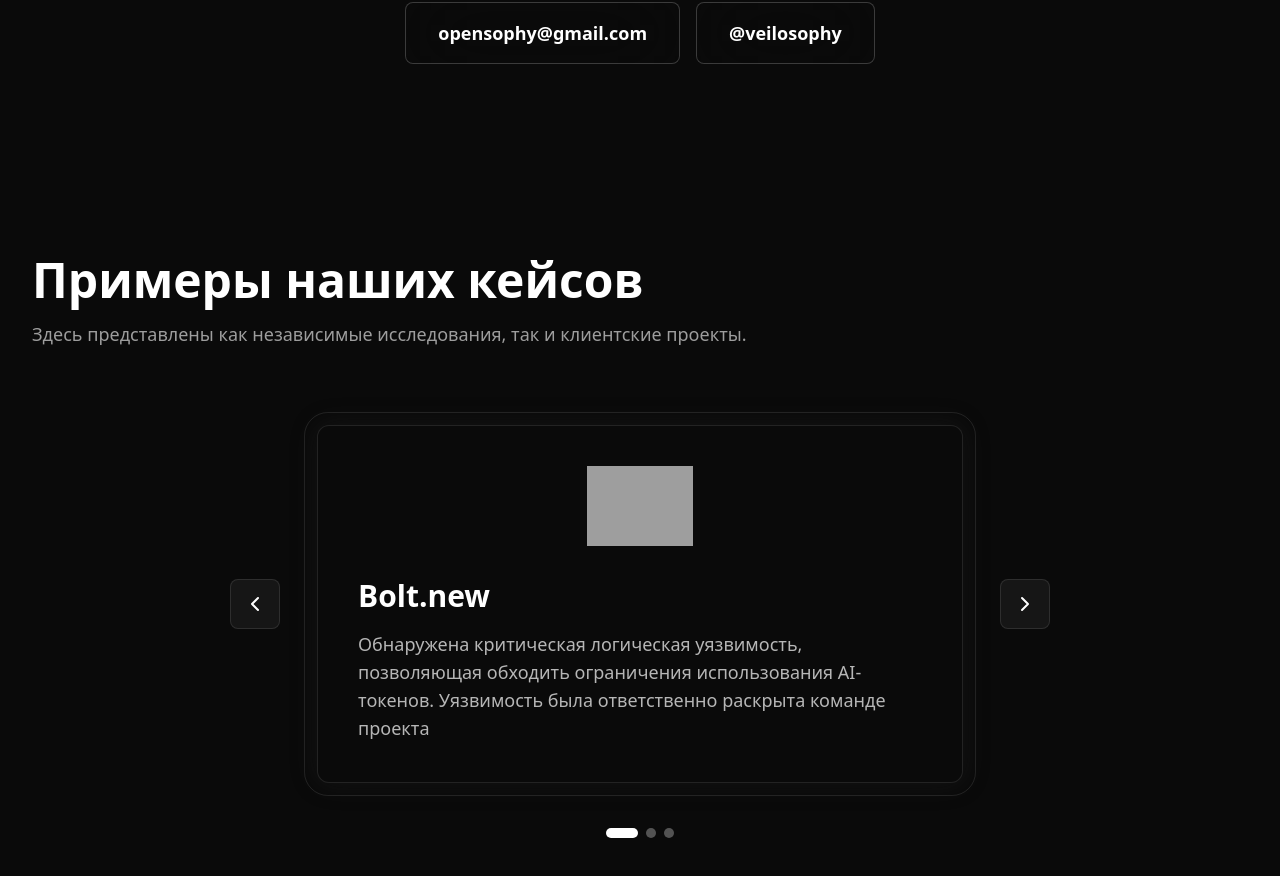
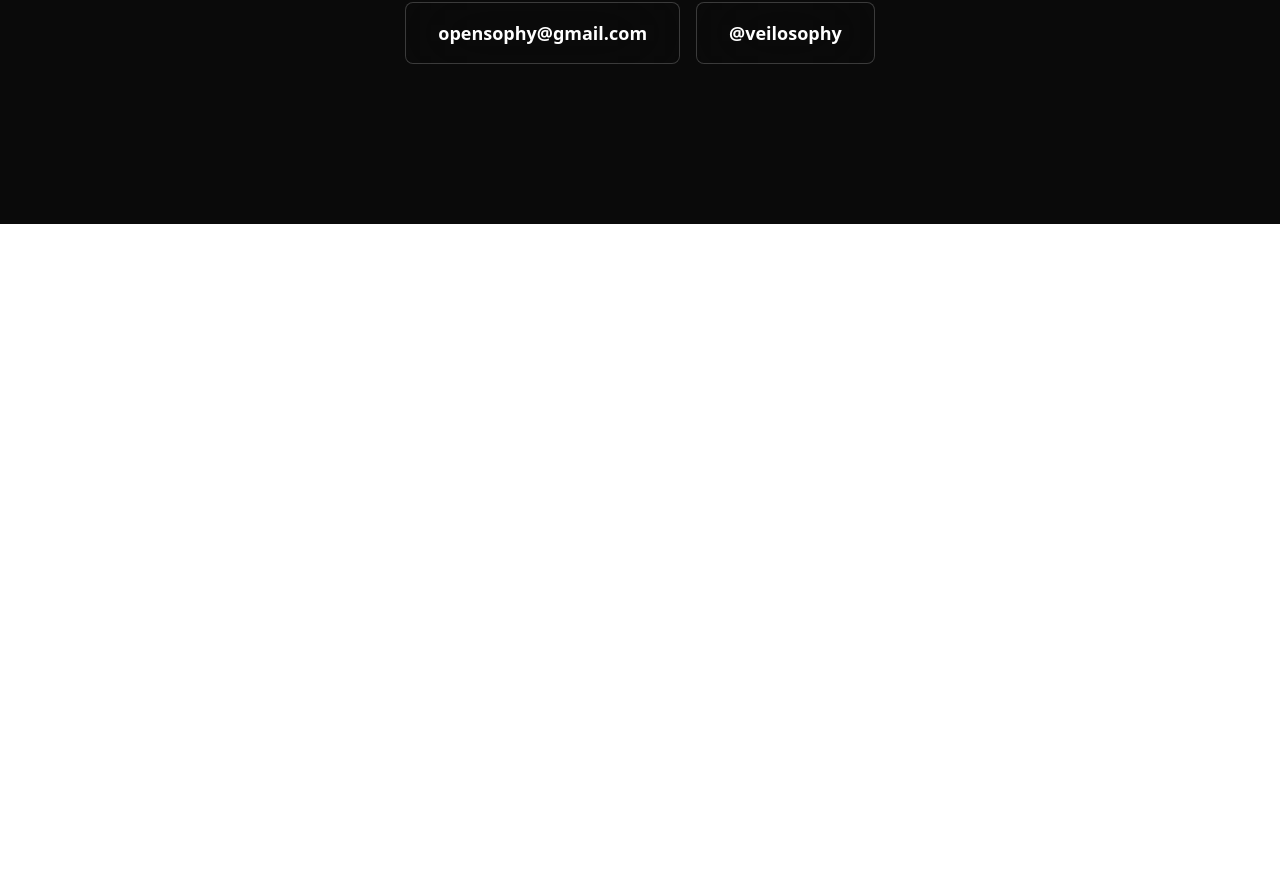
Before and after one commit to opensophy-projects/general, a React (Vite) app: page /services in a window 1280 px wide. Shown: the part 2894-3770 px from the top of the page. After the commit the page ends 3118 px from the top, so only its background shows below. Built offline with nearby package versions, Linux system fonts and the light colour scheme; grey boxes are pictures that could not be loaded.

Commit message:
Updated Services.tsx

```diff
--- a/src/components/pages/Services.tsx
+++ b/src/components/pages/Services.tsx
@@ -1,7 +1,7 @@
-import React, { useState } from 'react';
+import React from 'react';
 import { Helmet } from 'react-helmet-async';
 import { motion } from 'framer-motion';
-import { Shield, Code, Globe, Palette, TestTube, Search, ChevronLeft, ChevronRight } from 'lucide-react';
+import { Shield, Code, Globe, Palette, TestTube, Search } from 'lucide-react';
 import { GlowingEffect } from '../ui/glowing-effect';
 import { cn } from '@/lib/utils';
 
@@ -10,8 +10,6 @@
 }
 
 const Services: React.FC<ServicesProps> = ({ isNegative }) => {
-  const [currentCaseIndex, setCurrentCaseIndex] = useState(0);
-
   const securityServices = [
     {
       id: 'leak-check',
@@ -60,44 +58,8 @@
     }
   ];
 
-  const casesStudies = [
-    {
-      id: 'bolt',
-      title: 'Bolt.new',
-      logo: 'https://upload.wikimedia.org/wikipedia/commons/a/a9/Bolt.new_logoo.png',
-      description: 'Обнаружена критическая логическая уязвимость, позволяющая обходить ограничения использования AI-токенов. Уязвимость была ответственно раскрыта команде проекта'
-    },
-    {
-      id: 'n8n',
-      title: 'N8N',
-      logoDark: 'https://n8n.io/brandguidelines/logo-white.svg',
-      logoLight: 'https://n8n.io/brandguidelines/logo-dark.svg',
-      description: 'Публичное исследование платформы автоматизации n8n выявило потенциальные риски безопасности, связанные с типичными действиями пользователей. Работа получила положительные отзывы от сообщества и комментарии инженера проекта в официальном Discord-чате.'
-    },
-    {
-      id: 'kondor',
-      title: 'Кондор',
-      description: 'Полная переработка интернет-платформы с оптимизацией дизайна и современными технологиями. Обновленный сайт обеспечивает лучший пользовательский опыт и повышенную производительность.'
-    }
-  ];
-
   const borderColor = isNegative ? 'border-white/10' : 'border-black/10';
   const iconColor = isNegative ? 'text-[#E8E7E3]' : 'text-[#0a0a0a]';
-
-  const handlePrevCase = () => {
-    setCurrentCaseIndex((prev) => (prev === 0 ? casesStudies.length - 1 : prev - 1));
-  };
-
-  const handleNextCase = () => {
-    setCurrentCaseIndex((prev) => (prev === casesStudies.length - 1 ? 0 : prev + 1));
-  };
-
-  const getLogoUrl = (caseStudy: any) => {
-    if (caseStudy.logoDark && caseStudy.logoLight) {
-      return isNegative ? caseStudy.logoDark : caseStudy.logoLight;
-    }
-    return caseStudy.logo;
-  };
 
   return (
     <div className="min-h-screen relative flex flex-col pb-20">
@@ -374,145 +336,6 @@
             </motion.div>
           </div>
         </section>
-
-        <section className={`py-12 sm:py-16 md:py-20 lg:py-28 px-4 sm:px-6 md:px-8`}>
-          <div className="max-w-7xl mx-auto">
-            <motion.div
-              initial={{ opacity: 0, y: 20 }}
-              whileInView={{ opacity: 1, y: 0 }}
-              transition={{ duration: 0.6 }}
-              viewport={{ once: true }}
-              className="mb-12 sm:mb-16"
-            >
-              <h2 className={`text-3xl sm:text-4xl md:text-5xl font-bold mb-4 ${
-                isNegative ? 'text-white' : 'text-black'
-              }`}>
-                Примеры наших кейсов
-              </h2>
-              <p className={`text-base sm:text-lg leading-relaxed ${
-                isNegative ? 'text-white/60' : 'text-black/60'
-              }`}>
-                Здесь представлены как независимые исследования, так и клиентские проекты.
-              </p>
-            </motion.div>
-
-            <div className="relative">
-              <div className="flex items-center justify-center gap-4 sm:gap-6">
-                <motion.button
-                  onClick={handlePrevCase}
-                  whileHover={{ scale: 1.05 }}
-                  whileTap={{ scale: 0.95 }}
-                  className={cn(
-                    "p-2 sm:p-3 rounded-lg transition-all border-[0.75px]",
-                    isNegative
-                      ? 'bg-white/5 border-white/10 hover:bg-white/10 text-white'
-                      : 'bg-black/5 border-black/10 hover:bg-black/10 text-black'
-                  )}
-                  aria-label="Предыдущий кейс"
-                >
-                  <ChevronLeft className="w-5 h-5 sm:w-6 sm:h-6" />
-                </motion.button>
-
-                <motion.div
-                  key={currentCaseIndex}
-                  initial={{ opacity: 0, x: 20 }}
-                  animate={{ opacity: 1, x: 0 }}
-                  exit={{ opacity: 0, x: -20 }}
-                  transition={{ duration: 0.3 }}
-                  className="flex-1 max-w-2xl"
-                >
-                  <div className={cn(
-                    "relative rounded-[1.25rem] border-[0.75px] p-2 md:rounded-[1.5rem] md:p-3",
-                    borderColor
-                  )}>
-                    <GlowingEffect
-                      spread={40}
-                      glow={true}
-                      disabled={false}
-                      proximity={64}
-                      inactiveZone={0.01}
-                      borderWidth={3}
-                      isNegative={isNegative}
-                    />
-                    <div className={cn(
-                      "relative flex flex-col gap-8 overflow-hidden rounded-xl border-[0.75px] p-6 sm:p-8 md:p-10 shadow-sm",
-                      isNegative
-                        ? 'bg-[#0a0a0a] border-white/10 shadow-[0px_0px_27px_0px_rgba(45,45,45,0.3)]'
-                        : 'bg-[#E8E7E3] border-black/10'
-                    )}>
-                      {(casesStudies[currentCaseIndex].logo || casesStudies[currentCaseIndex].logoDark) ? (
-                        <div className="h-16 sm:h-20 flex items-center justify-center">
-                          <img
-                            src={getLogoUrl(casesStudies[currentCaseIndex])}
-                            alt={casesStudies[currentCaseIndex].title}
-                            className="max-h-full max-w-full object-contain"
-                          />
-                        </div>
-                      ) : (
-                        <div className={cn(
-                          "h-16 sm:h-20 flex items-center justify-center rounded-lg border-[0.75px] font-semibold text-xl sm:text-2xl",
-                          isNegative
-                            ? 'bg-white/5 border-white/10 text-white/70'
-                            : 'bg-black/5 border-black/10 text-black/70'
-                        )}>
-                          {casesStudies[currentCaseIndex].title}
-                        </div>
-                      )}
-
-                      <div className="space-y-4">
-                        <h3 className={cn(
-                          "text-2xl sm:text-3xl font-bold",
-                          isNegative ? 'text-white' : 'text-black'
-                        )}>
-                          {casesStudies[currentCaseIndex].title}
-                        </h3>
-                        <p className={cn(
-                          "text-base sm:text-lg leading-relaxed",
-                          isNegative ? 'text-white/70' : 'text-black/70'
-                        )}>
-                          {casesStudies[currentCaseIndex].description}
-                        </p>
-                      </div>
-                    </div>
-                  </div>
-                </motion.div>
-
-                <motion.button
-                  onClick={handleNextCase}
-                  whileHover={{ scale: 1.05 }}
-                  whileTap={{ scale: 0.95 }}
-                  className={cn(
-                    "p-2 sm:p-3 rounded-lg transition-all border-[0.75px]",
-                    isNegative
-                      ? 'bg-white/5 border-white/10 hover:bg-white/10 text-white'
-                      : 'bg-black/5 border-black/10 hover:bg-black/10 text-black'
-                  )}
-                  aria-label="Следующий кейс"
-                >
-                  <ChevronRight className="w-5 h-5 sm:w-6 sm:h-6" />
-                </motion.button>
-              </div>
-
-              <div className="flex justify-center gap-2 mt-6 sm:mt-8">
-                {casesStudies.map((_, index) => (
-                  <motion.button
-                    key={index}
-                    onClick={() => setCurrentCaseIndex(index)}
-                    whileHover={{ scale: 1.2 }}
-                    whileTap={{ scale: 0.9 }}
-                    className={cn(
-                      "h-2 sm:h-2.5 rounded-full transition-all duration-300",
-                      index === currentCaseIndex
-                        ? isNegative ? 'bg-white w-6 sm:w-8' : 'bg-black w-6 sm:w-8'
-                        : isNegative ? 'bg-white/30 w-2 sm:w-2.5' : 'bg-black/30 w-2 sm:w-2.5'
-                    )}
-                    aria-label={`Показать кейс ${index + 1}`}
-                  />
-                ))}
-              </div>
-            </div>
-          </div>
-        </section>
       </div>
     </div>
   );
```
